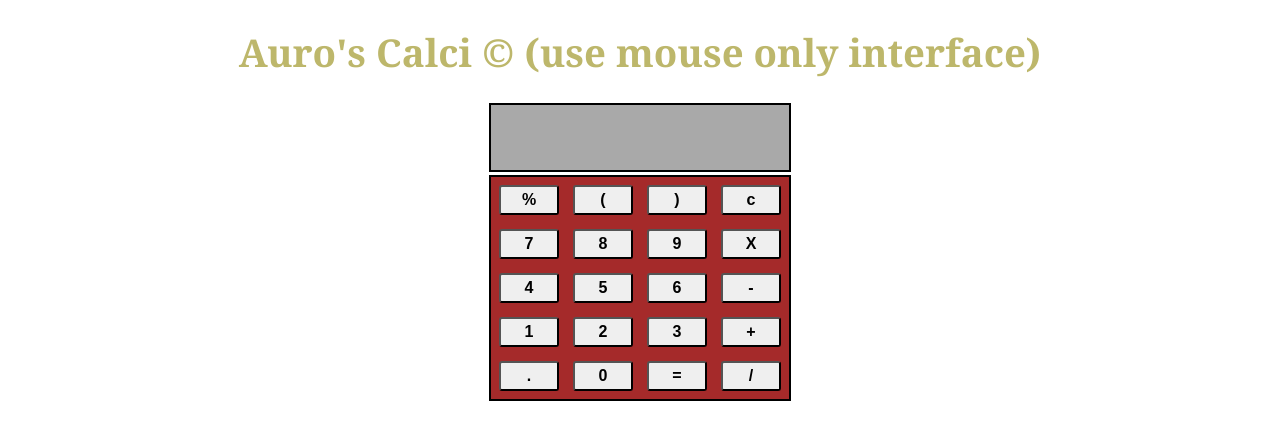
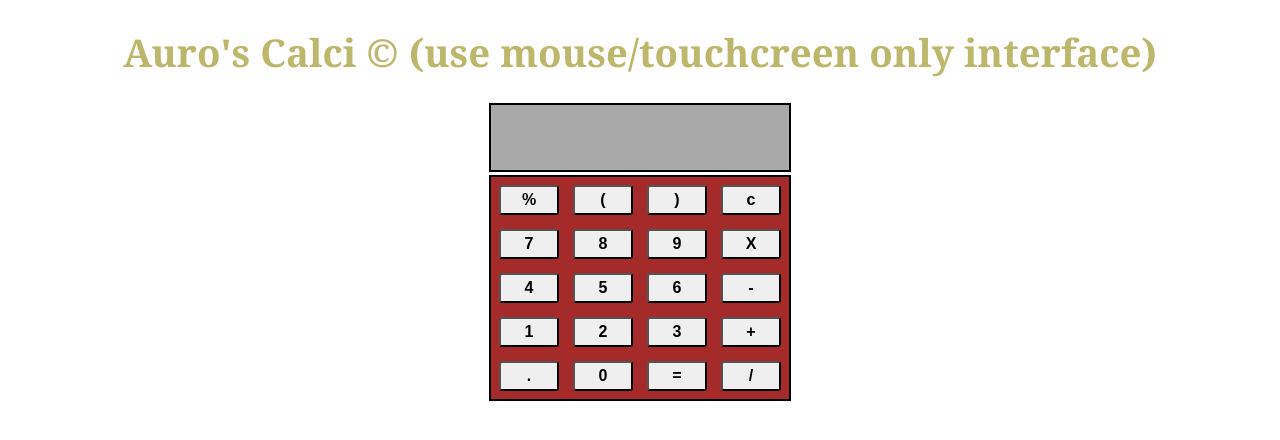
Before and after one commit to aurokumarsahu/calci, a plain HTML site: page calculator/index.html in a window 1280 px wide. Drawn offline with Linux system fonts and the light colour scheme.

Commit message:
Update index.html

```diff
--- a/calculator/index.html
+++ b/calculator/index.html
@@ -9,7 +9,7 @@
 <body>
     <div class="container">
     <h1>
-        Auro's Calci &#169; (use mouse only interface)
+        Auro's Calci &#169; (use mouse/touchcreen only interface)
     </h1>
 
     <div class="cal">
```
